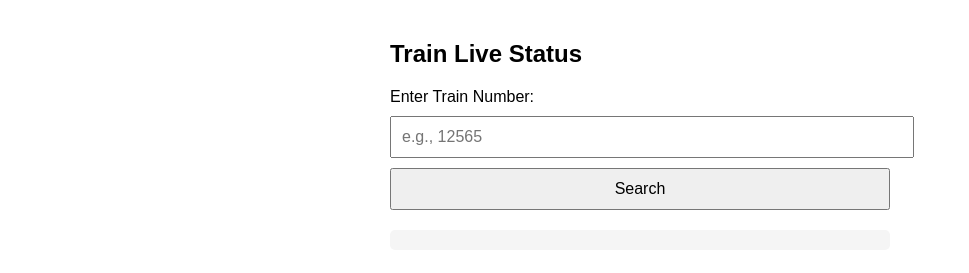
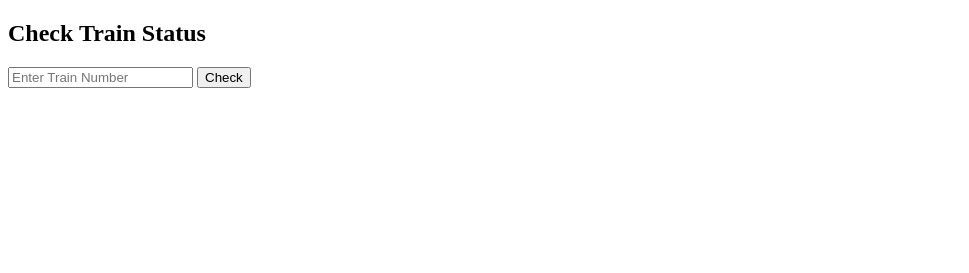
Before and after one commit to jituraj2/train-running-status, a plain HTML site: page templates/index.html in a window 1280 px wide. Shown: the whole page, without its empty margins (0-969 px from the left). Drawn offline with Linux system fonts and the light colour scheme.

Commit message:
Update index.html

```diff
--- a/templates/index.html
+++ b/templates/index.html
@@ -1,52 +1,23 @@
 <!DOCTYPE html>
 <html>
 <head>
-  <title>Train Live Status Checker</title>
-  <style>
-    body {
-      font-family: Arial, sans-serif;
-      padding: 20px;
-      max-width: 500px;
-      margin: auto;
-    }
-    input, button {
-      padding: 10px;
-      font-size: 16px;
-      width: 100%;
-      margin-top: 10px;
-    }
-    #output {
-      white-space: pre-wrap;
-      background: #f5f5f5;
-      padding: 10px;
-      margin-top: 20px;
-      border-radius: 5px;
-    }
-  </style>
+  <title>Train Live Status</title>
 </head>
 <body>
-  <h2>Train Live Status</h2>
+  <h2>Check Train Status</h2>
+  <input type="text" id="trainNo" placeholder="Enter Train Number" />
+  <button onclick="checkStatus()">Check</button>
 
-  <label for="trainNo">Enter Train Number:</label>
-  <input type="text" id="trainNo" placeholder="e.g., 12565">
-
-  <button onclick="getTrainStatus()">Search</button>
-
-  <div id="output"></div>
+  <pre id="result"></pre>
 
   <script>
-    async function getTrainStatus() {
-      const trainNo = document.getElementById('trainNo').value.trim();
-      const output = document.getElementById('output');
-      output.innerHTML = "Fetching...";
-
-      if (!trainNo) {
-        output.innerHTML = "Please enter a train number.";
-        return;
-      }
+    async function checkStatus() {
+      const trainNo = document.getElementById('trainNo').value;
+      const resBox = document.getElementById('result');
+      resBox.textContent = 'Loading...';
 
       try {
-        const response = await fetch('https://train-running-status.onrender.com/live-status', {
+        const response = await fetch('/live-status', {
           method: 'POST',
           headers: {
             'Content-Type': 'application/json'
@@ -55,10 +26,9 @@
         });
 
         const data = await response.json();
-
-        output.innerHTML = JSON.stringify(data, null, 2);
+        resBox.textContent = JSON.stringify(data, null, 2);
       } catch (error) {
-        output.innerHTML = "Error: " + error.message;
+        resBox.textContent = "Error: " + error.message;
       }
     }
   </script>
```
